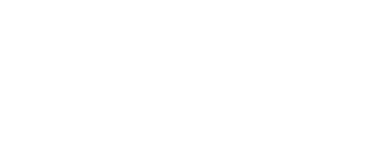
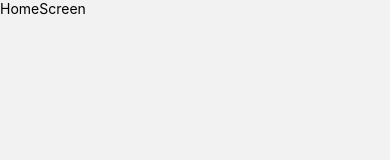
Before and after one commit to FurkanTanriover/PlantApp, a React Native app: screen /HomeScreen in a window 390 px wide. Shown: the top 160 px of the page. Built offline with nearby package versions, Linux system fonts and the light colour scheme.

Commit message:
Add navigation system and screen to project

```diff
--- a/App.tsx
+++ b/App.tsx
@@ -6,10 +6,13 @@
  */
 
 import React from 'react';
-import {SafeAreaView} from 'react-native';
+import {StyleSheet} from 'react-native';
+import AppNavigation from './src/navigation/App';
 
 function App(): JSX.Element {
-  return <SafeAreaView></SafeAreaView>;
+  return <AppNavigation />;
 }
 
 export default App;
+
+const styles = StyleSheet.create({});
--- a/package.json
+++ b/package.json
@@ -10,9 +10,13 @@
     "test": "jest"
   },
   "dependencies": {
+    "@react-navigation/native": "^6.1.6",
+    "@react-navigation/native-stack": "^6.9.12",
     "nativewind": "^2.0.11",
     "react": "18.2.0",
-    "react-native": "0.71.8"
+    "react-native": "0.71.8",
+    "react-native-safe-area-context": "^4.5.3",
+    "react-native-screens": "^3.20.0"
   },
   "devDependencies": {
     "@babel/core": "^7.20.0",
--- /dev/null
+++ b/src/navigation/App.tsx
@@ -0,0 +1,12 @@
+import {NavigationContainer} from '@react-navigation/native';
+import {navigationRef} from './RootNavigation';
+import Screens from './Screens';
+import React from 'react';
+
+export default () => {
+  return (
+    <NavigationContainer ref={navigationRef}>
+      <Screens />
+    </NavigationContainer>
+  );
+};
--- /dev/null
+++ b/src/navigation/RootNavigation.ts
@@ -0,0 +1,18 @@
+import {NavigationContainerRef} from '@react-navigation/core';
+import {StackActions} from '@react-navigation/native';
+import {createRef} from 'react';
+
+export const navigationRef: React.RefObject<NavigationContainerRef<any>> =
+  createRef<NavigationContainerRef<any>>();
+
+export function navigate(name: string, params?: object) {
+  navigationRef.current?.navigate(name, params);
+}
+
+export function replace(...args: [string, object]) {
+  navigationRef.current?.dispatch(StackActions.replace(...args));
+}
+
+export function pop() {
+  navigationRef.current?.dispatch(StackActions.pop());
+}
--- /dev/null
+++ b/src/navigation/Screens.tsx
@@ -0,0 +1,24 @@
+import {createNativeStackNavigator} from '@react-navigation/native-stack';
+import React from 'react';
+import GetStarted from '../screens/GetStarted';
+import Onboarding from '../screens/Onboarding';
+import PaywallScreen from '../screens/PaywallScreen';
+import HomeScreen from '../screens/HomeScreen';
+function Screens() {
+  const Stack = createNativeStackNavigator();
+
+  const globalScreenOptions = {
+    headerShown: false,
+  };
+
+  return (
+    <Stack.Navigator screenOptions={globalScreenOptions}>
+      <Stack.Screen name="GetStarted" component={GetStarted} />
+      <Stack.Screen name="Onboarding" component={Onboarding} />
+      <Stack.Screen name="PaywallScreen" component={PaywallScreen} />
+      <Stack.Screen name="HomeScreen" component={HomeScreen} />
+    </Stack.Navigator>
+  );
+}
+
+export default Screens;
--- /dev/null
+++ b/src/screens/GetStarted.tsx
@@ -0,0 +1,14 @@
+import {StyleSheet, Text, View} from 'react-native';
+import React from 'react';
+
+const GetStarted = () => {
+  return (
+    <View>
+      <Text>GetStarted</Text>
+    </View>
+  );
+};
+
+export default GetStarted;
+
+const styles = StyleSheet.create({});
--- /dev/null
+++ b/src/screens/HomeScreen.tsx
@@ -0,0 +1,14 @@
+import {StyleSheet, Text, View} from 'react-native';
+import React from 'react';
+
+const HomeScreen = () => {
+  return (
+    <View>
+      <Text>HomeScreen</Text>
+    </View>
+  );
+};
+
+export default HomeScreen;
+
+const styles = StyleSheet.create({});
--- /dev/null
+++ b/src/screens/Onboarding.tsx
@@ -0,0 +1,14 @@
+import {StyleSheet, Text, View} from 'react-native';
+import React from 'react';
+
+const Onboarding = () => {
+  return (
+    <View>
+      <Text>Onboarding</Text>
+    </View>
+  );
+};
+
+export default Onboarding;
+
+const styles = StyleSheet.create({});
--- /dev/null
+++ b/src/screens/PaywallScreen.tsx
@@ -0,0 +1,14 @@
+import {StyleSheet, Text, View} from 'react-native';
+import React from 'react';
+
+const PaywallScreen = () => {
+  return (
+    <View>
+      <Text>PaywallScreen</Text>
+    </View>
+  );
+};
+
+export default PaywallScreen;
+
+const styles = StyleSheet.create({});
```
Also changed, not shown: 4 other files (tests, documents, lock files or other folders).
